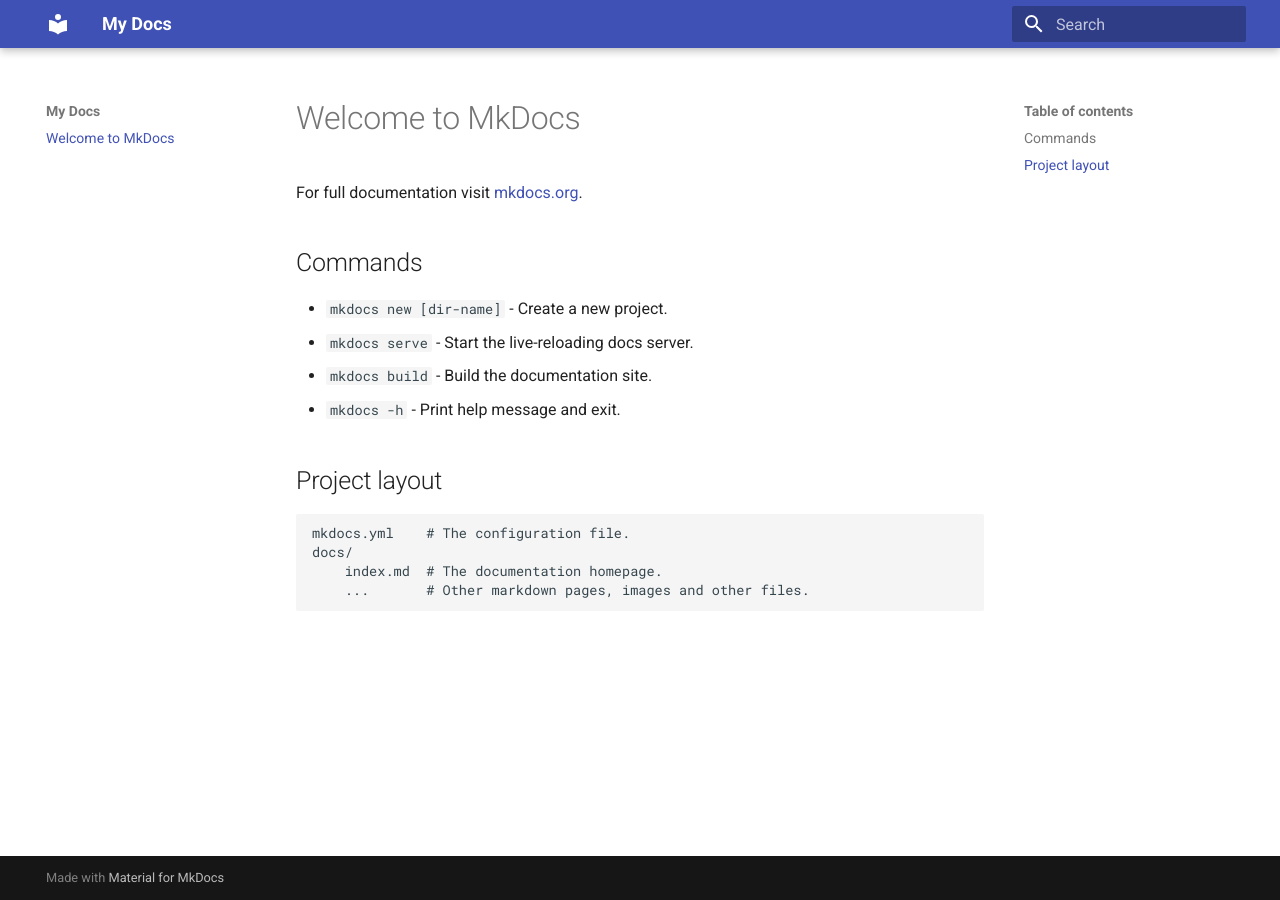
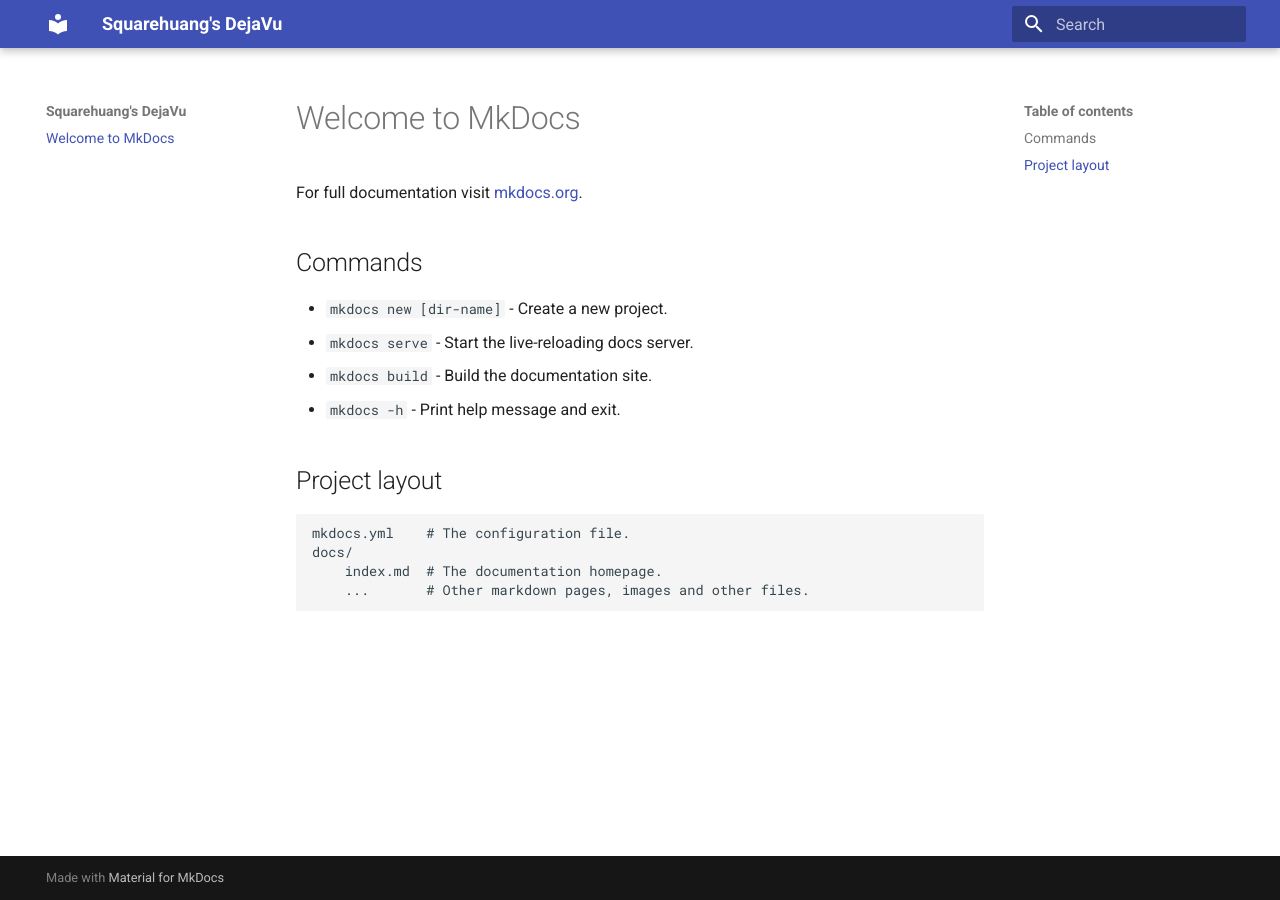
Before and after one commit to SeeleVolle/SeeleVolle.github.io, an MkDocs documentation site: the page built from docs/index.md, in a window 1280 px wide. Built offline with MkDocs 1.6.1 and Material for MkDocs 9.7.7, drawn with Linux system fonts in a browser that asks for light colours.

Commit message:
Modifying the website name

```diff
--- a/mkdocs.yml
+++ b/mkdocs.yml
@@ -1,4 +1,4 @@
-site_name: My Docs
+site_name: Squarehuang's DejaVu
 site_url: https://SeeleVolle.github.io
 theme:
   name: material
```
